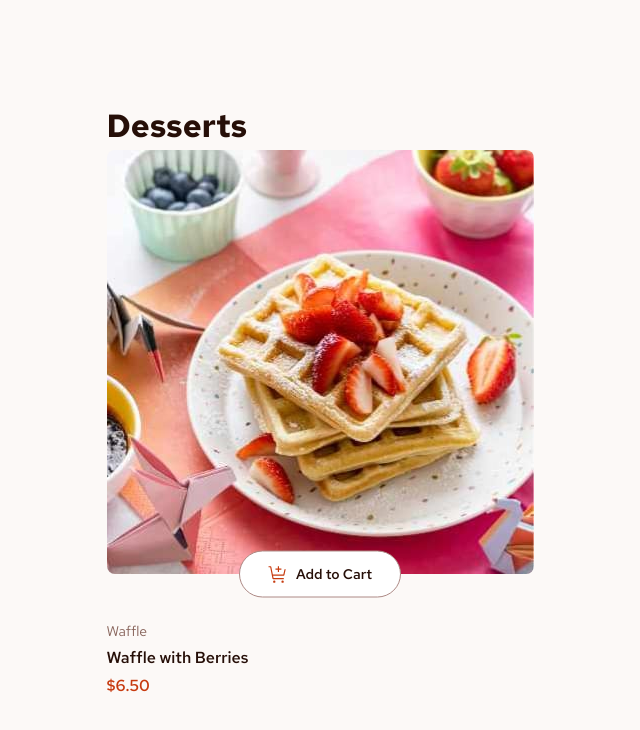
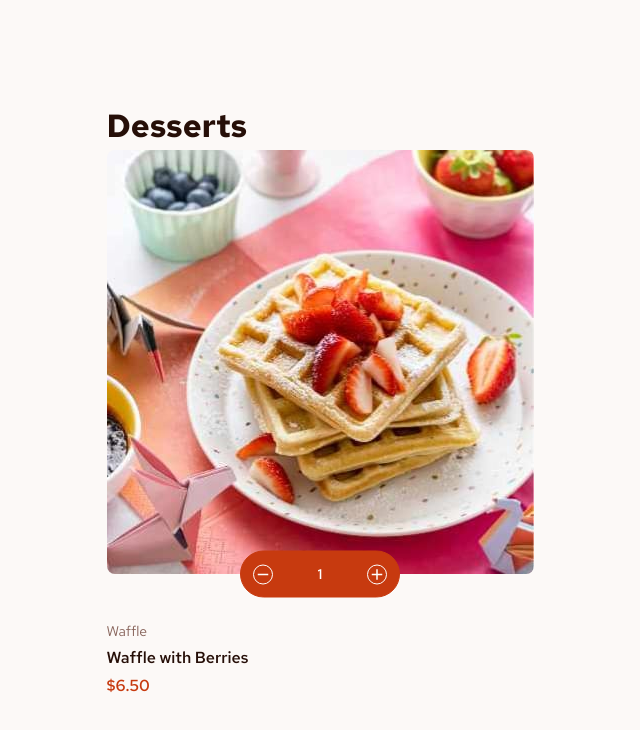
Before and after one commit to DarkstarXDD/product-card-with-list, a React (Vite) app: page / in a window 1280 px wide. Both pictures are taken after a click on the button "Add to Cart". Shown: the top 730 px of the page, without its empty margins (320-960 px from the left). Built offline with nearby package versions, Linux system fonts and the light colour scheme.

Commit message:
feat: add QuantitySelector

```diff
--- a/package.json
+++ b/package.json
@@ -13,7 +13,8 @@
   },
   "dependencies": {
     "react": "^18.3.1",
-    "react-dom": "^18.3.1"
+    "react-dom": "^18.3.1",
+    "react-icons": "^5.3.0"
   },
   "devDependencies": {
     "@eslint/js": "^9.9.0",
--- a/src/components/AddToCartButton/AddToCartButton.jsx
+++ b/src/components/AddToCartButton/AddToCartButton.jsx
@@ -1,8 +1,8 @@
 import styles from "./AddToCartButton.module.css"
 
-export default function AddToCartButton({ children }) {
+export default function AddToCartButton({ children, handleAddToCart }) {
   return (
-    <button className={styles.button}>
+    <button onClick={handleAddToCart} className={styles.button}>
       <img
         className={styles.buttonIcon}
         src="/assets/images/icon-add-to-cart.svg"
--- a/src/components/FoodItem/FoodItem.jsx
+++ b/src/components/FoodItem/FoodItem.jsx
@@ -1,14 +1,22 @@
 import styles from "./FoodItem.module.css"
 
-// import { useId } from "react"
+import { useState, useId } from "react"
 
 import AddToCartButton from "../AddToCartButton"
+import QuantitySelector from "../QuantitySelector"
 
 export default function FoodItem() {
-  // const foodId = useId()
+  const [isInCart, setIsInCart] = useState(false)
+  const [itemCount, setItemCount] = useState(0)
+  const foodId = useId()
+
+  function handleAddToCart() {
+    setIsInCart(true)
+    setItemCount(1)
+  }
 
   return (
-    <section className={styles.foodItem} aria-labelledby="food-name">
+    <section className={styles.foodItem} aria-labelledby={foodId}>
       <picture>
         <source
           srcSet="/assets/images/image-waffle-desktop.jpg"
@@ -24,11 +32,27 @@ export default function FoodItem() {
           alt=""
         />
       </picture>
-      <AddToCartButton>Add to Cart</AddToCartButton>
+
+      {!isInCart && (
+        <AddToCartButton handleAddToCart={handleAddToCart}>
+          Add to Cart
+        </AddToCartButton>
+      )}
+
+      {isInCart && (
+        <QuantitySelector
+          productName="Waffle with Berries"
+          itemCount={itemCount}
+          setItemCount={setItemCount}
+          setIsInCart={setIsInCart}
+        >
+          {itemCount}
+        </QuantitySelector>
+      )}
 
       <div className={styles.itemDetails}>
         <p className={styles.category}>Waffle</p>
-        <h2 id="food-name" className={styles.name}>
+        <h2 id={foodId} className={styles.name}>
           Waffle with Berries
         </h2>
         <p className={styles.price}>$6.50</p>
--- /dev/null
+++ b/src/components/QuantitySelector/QuantitySelector.jsx
@@ -0,0 +1,45 @@
+import styles from "./QuantitySelector.module.css"
+
+import { BiMinus, BiPlus } from "react-icons/bi"
+
+function QuantitySelector({
+  children,
+  productName,
+  itemCount,
+  setItemCount,
+  setIsInCart,
+}) {
+  function handleDecrease() {
+    itemCount === 1
+      ? setIsInCart(false)
+      : setItemCount((prevItemCount) => prevItemCount - 1)
+  }
+
+  function handleIncrease() {
+    setItemCount((prevItemCount) => prevItemCount + 1)
+  }
+
+  return (
+    <div className={styles.wrapper}>
+      <button
+        aria-label={`Decrease quantity of ${productName}`}
+        onClick={handleDecrease}
+        className={styles.button}
+      >
+        <BiMinus className={styles.buttonIcon} />
+      </button>
+
+      <p role="alert">{children}</p>
+
+      <button
+        aria-label={`Increase quantity of ${productName}`}
+        onClick={handleIncrease}
+        className={styles.button}
+      >
+        <BiPlus className={styles.buttonIcon} />
+      </button>
+    </div>
+  )
+}
+
+export default QuantitySelector
--- /dev/null
+++ b/src/components/QuantitySelector/QuantitySelector.module.css
@@ -0,0 +1,43 @@
+.wrapper {
+  width: 10rem;
+  display: flex;
+  flex-direction: row;
+  justify-content: space-between;
+  align-items: center;
+  font-size: var(--fs-body-sm);
+  color: var(--clr-white);
+  background-color: var(--clr-red);
+  border: 1px solid var(--clr-red);
+  border-radius: 100vw;
+  padding: 0.75rem 0.75rem;
+  transform: translateY(-50%);
+  align-self: center;
+}
+
+.button {
+  width: 1.25rem;
+  height: 1.25rem;
+  display: flex;
+  justify-content: center;
+  align-items: center;
+  background-color: transparent;
+  border: 1px solid var(--clr-white);
+  border-radius: 100vw;
+  outline-color: var(--clr-white);
+  cursor: pointer;
+}
+
+.buttonIcon {
+  width: 1.25rem;
+  height: 1.25rem;
+}
+
+@media (hover: hover) {
+  .button:hover {
+    background-color: var(--clr-white);
+  }
+
+  .button:hover .buttonIcon {
+    color: var(--clr-red);
+  }
+}
--- /dev/null
+++ b/src/components/QuantitySelector/index.js
@@ -0,0 +1 @@
+export { default } from "./QuantitySelector"
```
Also changed, not shown: 1 other file (tests, documents, lock files or other folders).
